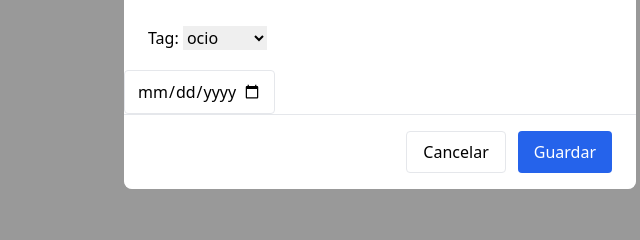
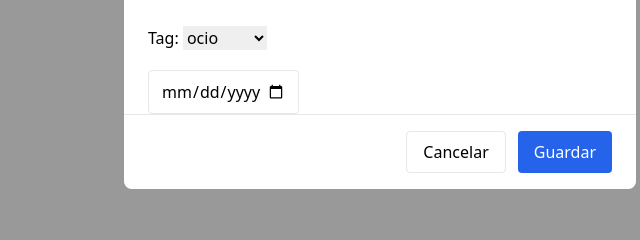
Before and after one commit to gabriellazovsky/FinSave, a plain HTML site: page app/frontend/index.html in a window 1280 px wide. Both pictures are taken after a click on the button "Insertar". Shown: the part 437-677 px from the top of the page, 260-900 px from the left. Drawn offline with nearby package versions, Linux system fonts and the light colour scheme.

Commit message:
cambios en calendario

```diff
--- a/app/frontend/index.html
+++ b/app/frontend/index.html
@@ -124,7 +124,7 @@
                 value="0000-00-00"
                 min="2010-01-01"
                 max="2040-12-31"
-                class="w-auto rounded border px-3 py-2"/>
+                class="w-auto rounded border px-3 py-2 ml-6"/>
 
         <!-- Footer -->
         <div class="flex justify-end gap-3 border-t px-6 py-4">
```
